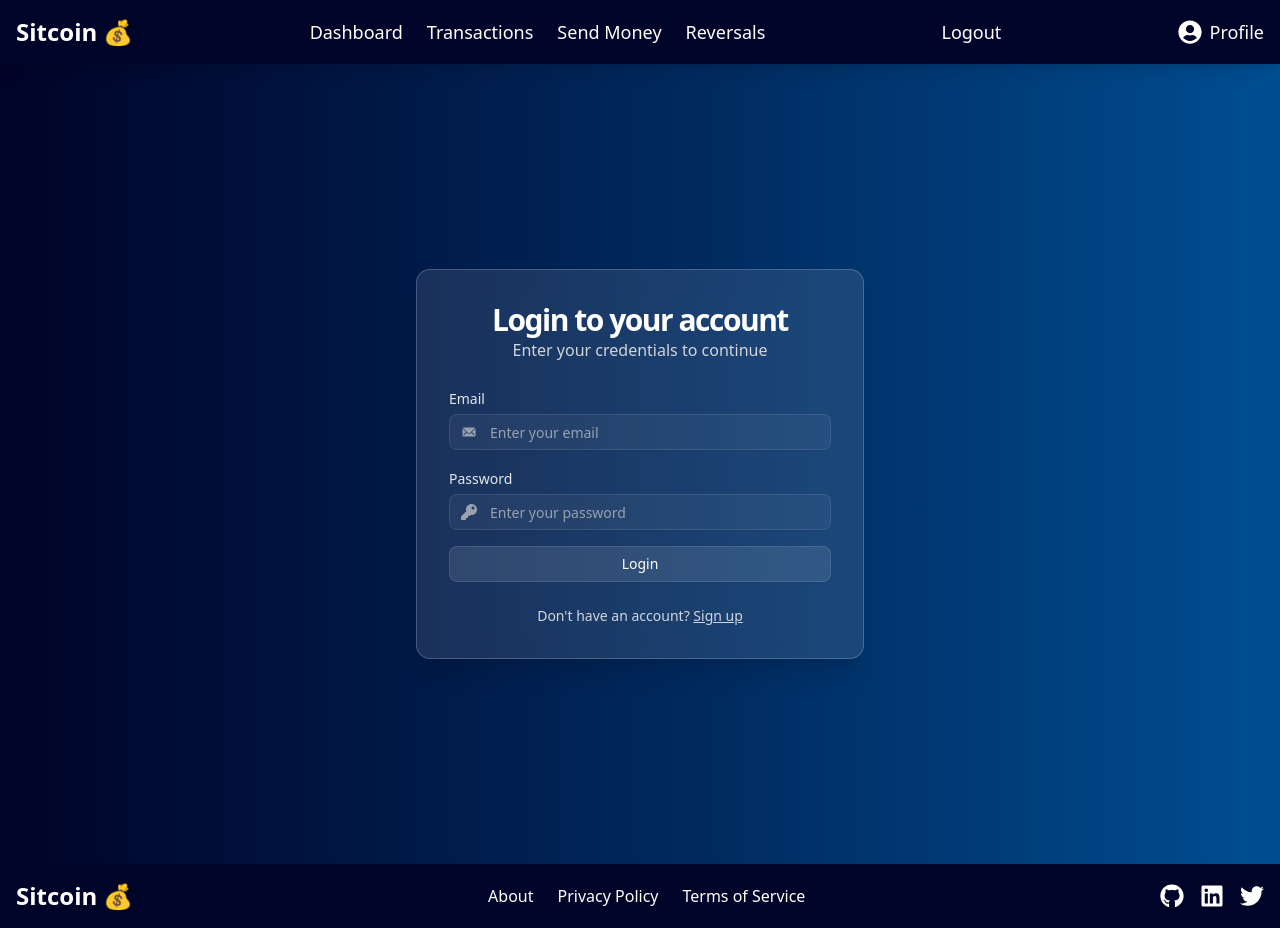
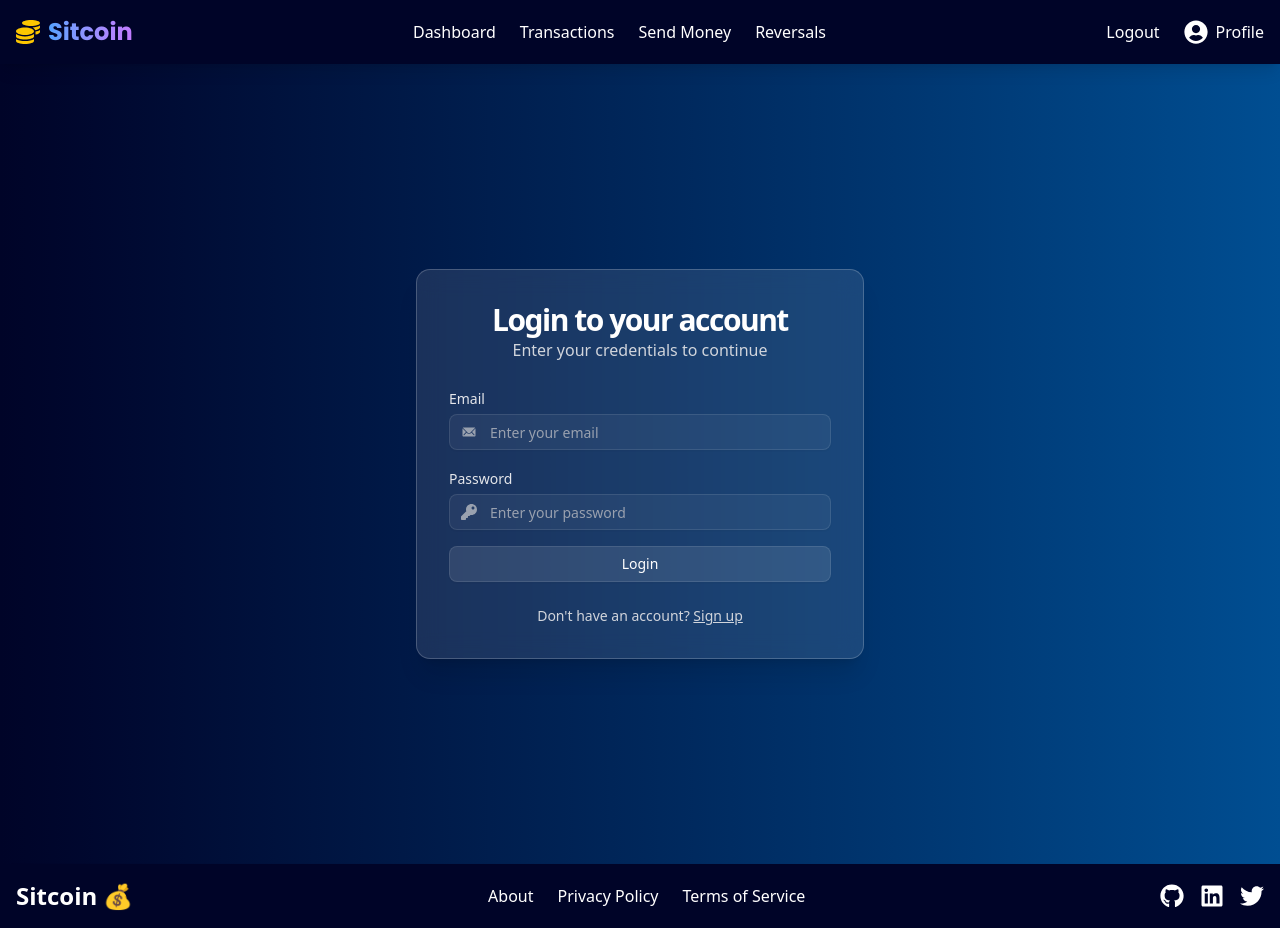
Before and after one commit to Vansh-Singhal/Sit-Coin, a React (Vite) app in the folder frontend/: page /login in a window 1280 px wide. Built offline with nearby package versions, Linux system fonts and the light colour scheme.

Commit message:
minor change

```diff
--- a/frontend/src/components/shared/Header.jsx
+++ b/frontend/src/components/shared/Header.jsx
@@ -1,42 +1,182 @@
-import React from "react";
-import { Link, useNavigate } from "react-router-dom";
-import { FaUserCircle } from "react-icons/fa";
-import { useDispatch } from "react-redux";
+"use client";
+
+import { useState, useEffect } from "react";
+import { Link, useNavigate, useLocation } from "react-router-dom";
+import { useSelector, useDispatch } from "react-redux";
 import { logout } from "@/redux/authSlice";
 import { adminLogout } from "@/redux/adminSlice";
 import { clearReversals } from "@/redux/reversalSlice";
 import { clearTransactions } from "@/redux/transactionSlice";
+import { FaUserCircle, FaCoins } from "react-icons/fa";
+import { HiMenu, HiX } from "react-icons/hi";
+import { motion, AnimatePresence } from "framer-motion";
 
 const Header = () => {
   const dispatch = useDispatch();
   const navigate = useNavigate();
-  let logoutHandler = () => {
+  const location = useLocation();
+  const [isMenuOpen, setIsMenuOpen] = useState(false);
+  const { currentUser } = useSelector((state) => state.auth);
+
+  // Close mobile menu when route changes
+  useEffect(() => {
+    setIsMenuOpen(false);
+  }, [location.pathname]);
+
+  // Close mobile menu when clicking outside
+  useEffect(() => {
+    const handleClickOutside = (event) => {
+      if (
+        isMenuOpen &&
+        !event.target.closest(".mobile-menu") &&
+        !event.target.closest(".menu-button")
+      ) {
+        setIsMenuOpen(false);
+      }
+    };
+
+    document.addEventListener("mousedown", handleClickOutside);
+    return () => {
+      document.removeEventListener("mousedown", handleClickOutside);
+    };
+  }, [isMenuOpen]);
+
+  // Handle logout
+  const logoutHandler = () => {
     dispatch(logout());
     dispatch(adminLogout());
     dispatch(clearReversals());
     dispatch(clearTransactions());
     navigate("/");
-  }
+    setIsMenuOpen(false);
+  };
+
+  // Navigation links
+  const navLinks = [
+    { path: "/dashboard", label: "Dashboard" },
+    { path: "/transactions", label: "Transactions" },
+    { path: "/send", label: "Send Money" },
+    { path: "/reversals", label: "Reversals" },
+  ];
+
+  // Check if link is active
+  const isActive = (path) => {
+    return location.pathname === path;
+  };
 
   return (
-    <header className="min-h-8 top-0 left-0 right-0 z-50 p-4 bg-[#000428] bg-opacity-30 backdrop-blur-lg text-white shadow-lg flex justify-between items-center text-lg">
-      {/* Logo */}
-      <Link to="/" className="text-2xl font-bold">
-        Sitcoin 💰
-      </Link>
+    <header className="sticky top-0 left-0 right-0 z-50 p-4 bg-[#000428] bg-opacity-30 backdrop-blur-lg text-white shadow-lg">
+      <div className="max-w-7xl mx-auto flex justify-between items-center">
+        {/* Logo */}
+        <Link to="/" className="flex items-center space-x-2 z-10">
+          <FaCoins className="text-yellow-400 text-2xl" />
+          <span className="text-2xl font-bold font-['Poppins',_sans-serif] bg-gradient-to-r from-blue-400 to-purple-400 bg-clip-text text-transparent">
+            Sitcoin
+          </span>
+        </Link>
 
-      {/* Navigation Links */}
-      <nav className="flex space-x-6">
-        <Link to="/dashboard" className="">Dashboard</Link>
-        <Link to="/transactions" className="">Transactions</Link>
-        <Link to="/send" className="">Send Money</Link>
-        <Link to="/reversals" className="">Reversals</Link>
-      </nav>
+        {/* Desktop Navigation */}
+        <nav className="hidden md:flex space-x-6">
+          {navLinks.map((link) => (
+            <Link
+              key={link.path}
+              to={link.path}
+              className={`transition-colors duration-200 hover:text-blue-300 ${
+                isActive(link.path) ? "text-blue-400 font-medium" : ""
+              }`}
+            >
+              {link.label}
+            </Link>
+          ))}
+        </nav>
 
-      <button className="cursor-pointer" onClick={logoutHandler}> Logout </button>
-      <div className="flex items-center space-x-2">
-        <FaUserCircle size={24} />
-        <span className="cursor-pointer ">Profile</span>
+        {/* Desktop User Actions */}
+        <div className="hidden md:flex items-center space-x-6">
+          <button
+            onClick={logoutHandler}
+            className="transition-colors duration-200 hover:text-red-300"
+          >
+            Logout
+          </button>
+          <Link
+            to="/profile"
+            className="flex items-center space-x-2 hover:text-blue-300 transition-colors duration-200"
+          >
+            <FaUserCircle size={24} />
+            <span>{currentUser?.fullname?.split(" ")[0] || "Profile"}</span>
+          </Link>
+        </div>
+
+        {/* Mobile Menu Button */}
+        <button
+          className="md:hidden text-white focus:outline-none menu-button z-10"
+          onClick={() => setIsMenuOpen(!isMenuOpen)}
+          aria-label="Toggle menu"
+        >
+          {isMenuOpen ? <HiX size={28} /> : <HiMenu size={28} />}
+        </button>
+
+        {/* Mobile Menu */}
+        <AnimatePresence>
+          {isMenuOpen && (
+            <motion.div
+              initial={{ opacity: 0, x: "100%" }}
+              animate={{ opacity: 1, x: 0 }}
+              exit={{ opacity: 0, x: "100%" }}
+              transition={{ duration: 0.3 }}
+              className="fixed inset-0 bg-[#000428] bg-opacity-95 backdrop-blur-lg flex flex-col md:hidden pt-20 px-6 mobile-menu z-0"
+            >
+              <div className="flex flex-col">
+                {/* Mobile User Info */}
+                <div className="flex items-center space-x-3 pb-6 border-b border-white/10 bg-[#000428]">
+                  <FaUserCircle size={36} className="text-blue-400" />
+                  <div>
+                    <p className="font-medium">
+                      {currentUser?.fullname || "User"}
+                    </p>
+                    <p className="text-sm text-gray-400">
+                      {currentUser?.email || "user@example.com"}
+                    </p>
+                  </div>
+                </div>
+
+                {/* Mobile Navigation Links */}
+                <nav className="pt-6 flex flex-col space-y-4 bg-[#000428]">
+                  {navLinks.map((link) => (
+                    <Link
+                      key={link.path}
+                      to={link.path}
+                      className={`text-lg py-2 transition-colors duration-200 ${
+                        isActive(link.path)
+                          ? "text-blue-400 font-medium"
+                          : "text-white hover:text-blue-300"
+                      }`}
+                    >
+                      {link.label}
+                    </Link>
+                  ))}
+                </nav>
+
+                {/* Mobile Actions */}
+                <div className="mt-auto pt-6 border-t border-white/10 bg-[#000428]">
+                  <Link
+                    to="/profile"
+                    className="flex items-center space-x-2 py-3 text-lg hover:text-blue-300 transition-colors duration-200"
+                  >
+                    <FaUserCircle size={20} />
+                    <span>My Profile</span>
+                  </Link>
+                  <button
+                    onClick={logoutHandler}
+                    className="flex items-center space-x-2 py-3 text-lg text-red-400 hover:text-red-300 transition-colors duration-200"
+                  >
+                    <span>Logout</span>
+                  </button>
+                </div>
+              </div>
+            </motion.div>
+          )}
+        </AnimatePresence>
       </div>
     </header>
   );
--- a/frontend/src/index.css
+++ b/frontend/src/index.css
@@ -1,3 +1,4 @@
+@import url("https://fonts.googleapis.com/css2?family=Poppins:wght@400;500;600;700&display=swap");
 @import "tailwindcss";
 
 @plugin "tailwindcss-animate";
--- a/frontend/src/pages/Home.jsx
+++ b/frontend/src/pages/Home.jsx
@@ -52,9 +52,9 @@ const HomeMain = () => {
 
       <div className="flex flex-col md:flex-row justify-center items-center gap-8">
         <motion.img
-          src="/placeholder.svg?height=400&width=300"
+          src="\src\assets\Screenshot.png"
           alt="SITCOIN Screenshot"
-          className="rounded-lg shadow-lg"
+          className="rounded-lg shadow-lg h-72"
           variants={fadeInUp}
         />
         <motion.div className="text-left max-w-md" variants={fadeInUp}>
```
Also changed, not shown: frontend/src/assets/Screenshot.png (added).
